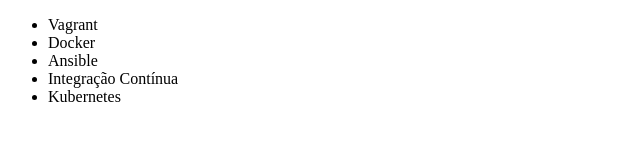
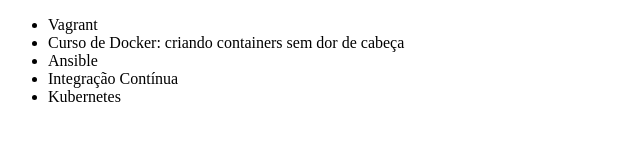
Before and after one commit to vtThomaz/Trilha-git, a plain HTML site: page index.html in a window 1280 px wide. Shown: the whole page, without its empty margins (0-640 px from the left). Drawn offline with Linux system fonts and the light colour scheme.

Commit message:
curso docker

```diff
--- a/index.html
+++ b/index.html
@@ -7,7 +7,7 @@
 <body>
     <ul>
         <li>Vagrant</li>
-        <li>Docker</li>
+        <li>Curso de Docker:  criando containers sem dor de cabeça </li>
         <li>Ansible</li>
         <li>Integração Contínua</li>
         <li>Kubernetes</li>
```
